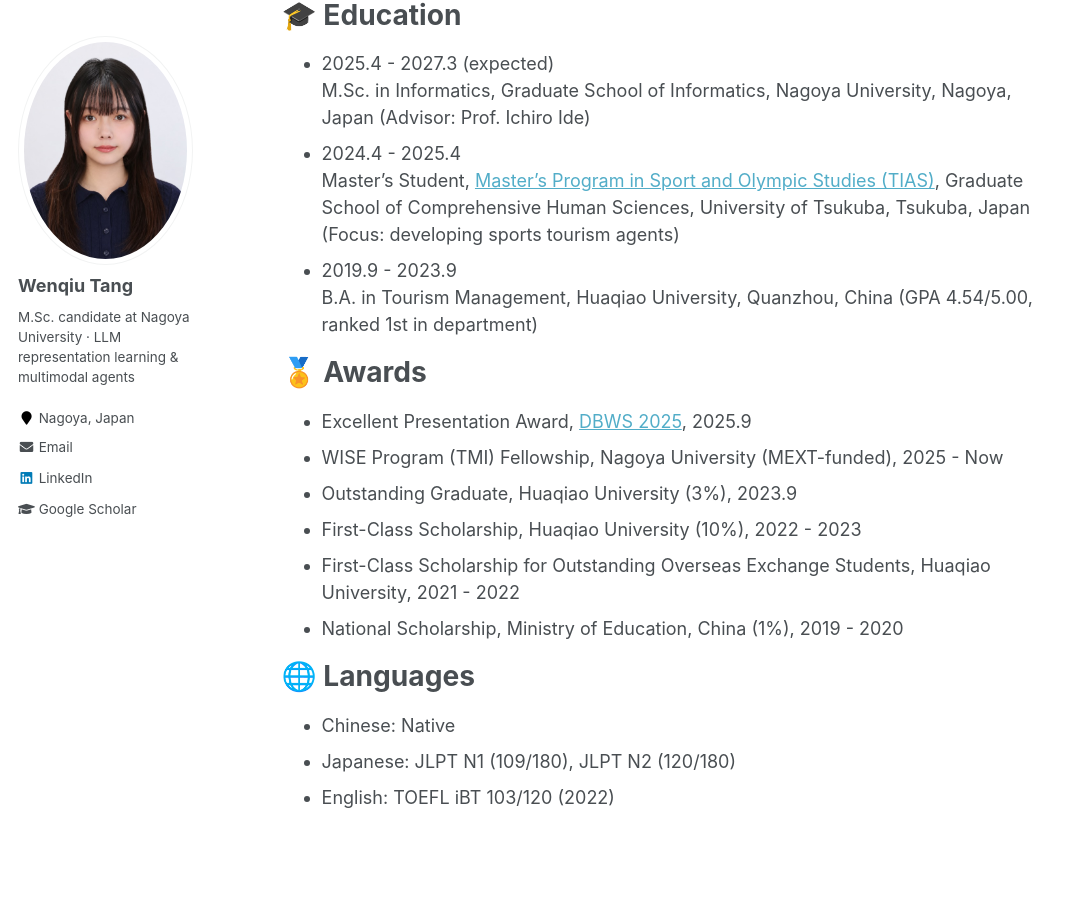
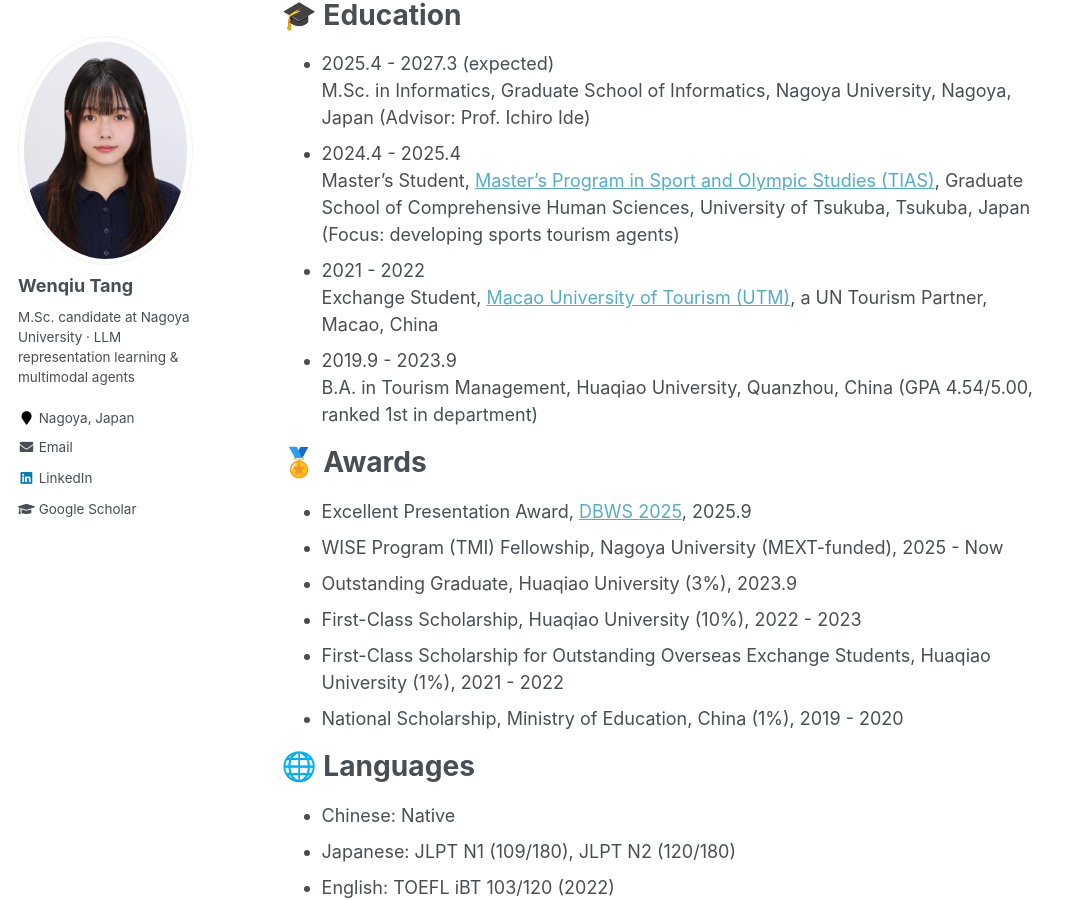
Before and after one commit to lunat5078/lunat5078.github.io, a Jekyll site: the page built from _pages/about.md, in a window 1280 px wide and 900 px high, scrolled down 2008 px. Shown: the whole window, without its empty margins (0-1076 px from the left). Built offline with Jekyll 4.4.1, drawn with Linux system fonts in a browser that asks for light colours.

Commit message:
Add UTM exchange and scholarship percentage
Co-Authored-By: Claude Opus 5.5 (1M context) <noreply@anthropic.com>

```diff
--- a/_pages/award.md
+++ b/_pages/award.md
@@ -2,5 +2,5 @@
 * WISE Program (TMI) Fellowship, Nagoya University (MEXT-funded), 2025 - Now
 * Outstanding Graduate, Huaqiao University (3%), 2023.9
 * First-Class Scholarship, Huaqiao University (10%), 2022 - 2023
-* First-Class Scholarship for Outstanding Overseas Exchange Students, Huaqiao University, 2021 - 2022
+* First-Class Scholarship for Outstanding Overseas Exchange Students, Huaqiao University (1%), 2021 - 2022
 * National Scholarship, Ministry of Education, China (1%), 2019 - 2020
--- a/_pages/education.md
+++ b/_pages/education.md
@@ -2,5 +2,7 @@
   M.Sc. in Informatics, Graduate School of Informatics, Nagoya University, Nagoya, Japan (Advisor: Prof. Ichiro Ide)
 * 2024.4 - 2025.4
   Master's Student, [Master's Program in Sport and Olympic Studies (TIAS)](https://tias.tsukuba.ac.jp/about/overview/), Graduate School of Comprehensive Human Sciences, University of Tsukuba, Tsukuba, Japan (Focus: developing sports tourism agents)
+* 2021 - 2022
+  Exchange Student, [Macao University of Tourism (UTM)](https://www.utm.edu.mo/), a UN Tourism Partner, Macao, China
 * 2019.9 - 2023.9
   B.A. in Tourism Management, Huaqiao University, Quanzhou, China (GPA 4.54/5.00, ranked 1st in department)
```
